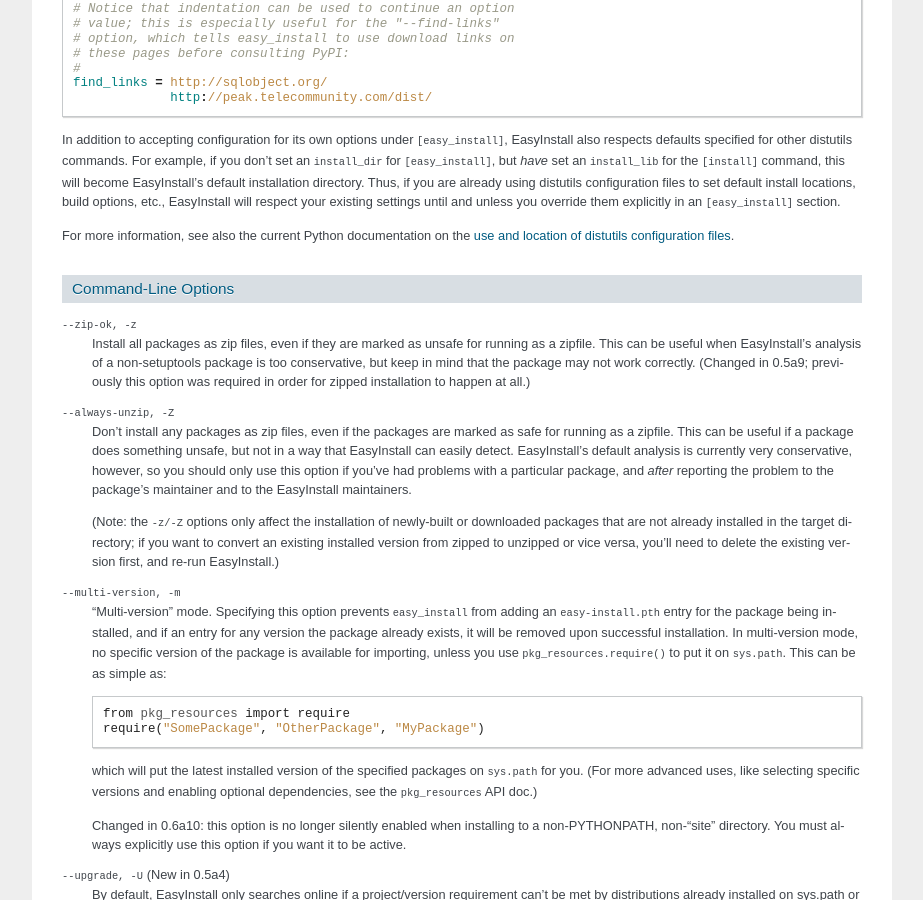
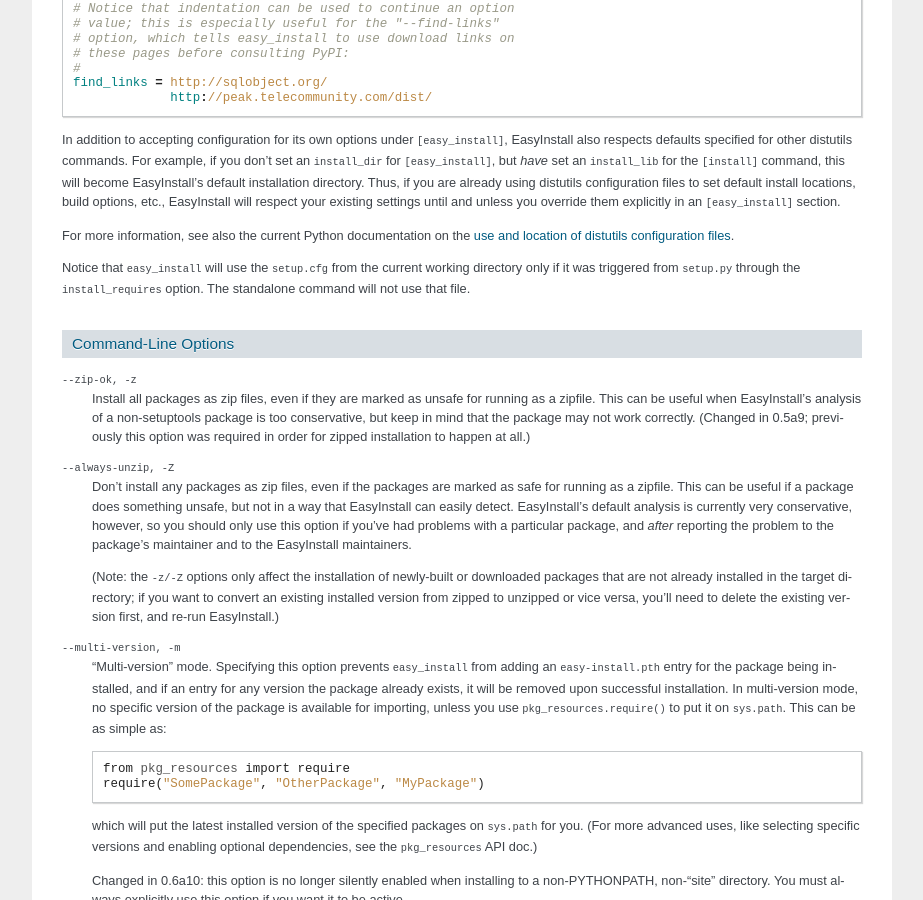
Before and after one commit to Distrotech/setuptools, a Sphinx documentation site: the page built from docs/easy_install.txt, in a window 1280 px wide and 900 px high, scrolled down 8876 px. Shown: the whole window, without its empty margins (268-1191 px from the left). Built offline with Sphinx 7.4.7, drawn with Linux system fonts in a browser that asks for light colours.

Commit message:
more info about easy_install and setup.cfg refs #99

```diff
--- a/CHANGES.txt
+++ b/CHANGES.txt
@@ -15,8 +15,10 @@ CHANGES
 * Issue 80: test_develop now works with Python 3.1
 * Issue 93: upload_docs now works if there is an empty sub-directory.
 * Issue 70: exec bit on non-exec files
-* Issue 99: now easy_install doesn't usesa  "setup.cfg" if any exists in
-  the working directory.
+* Issue 99: now the standalone easy_install command doesn't uses a
+  "setup.cfg" if any exists in the working directory. It will use it
+  only if triggered by ``install_requires`` from a setup.py call
+  (install, develop, etc).
 
 -----
 0.6.8
--- a/docs/easy_install.txt
+++ b/docs/easy_install.txt
@@ -628,6 +628,9 @@ until and unless you override them explicitly in an ``[easy_install]`` section.
 For more information, see also the current Python documentation on the `use and
 location of distutils configuration files <http://docs.python.org/inst/config-syntax.html>`_.
 
+Notice that ``easy_install`` will use the ``setup.cfg`` from the current
+working directory only if it was triggered from ``setup.py`` through the
+``install_requires`` option. The standalone command will not use that file.
 
 Command-Line Options
 --------------------
```
